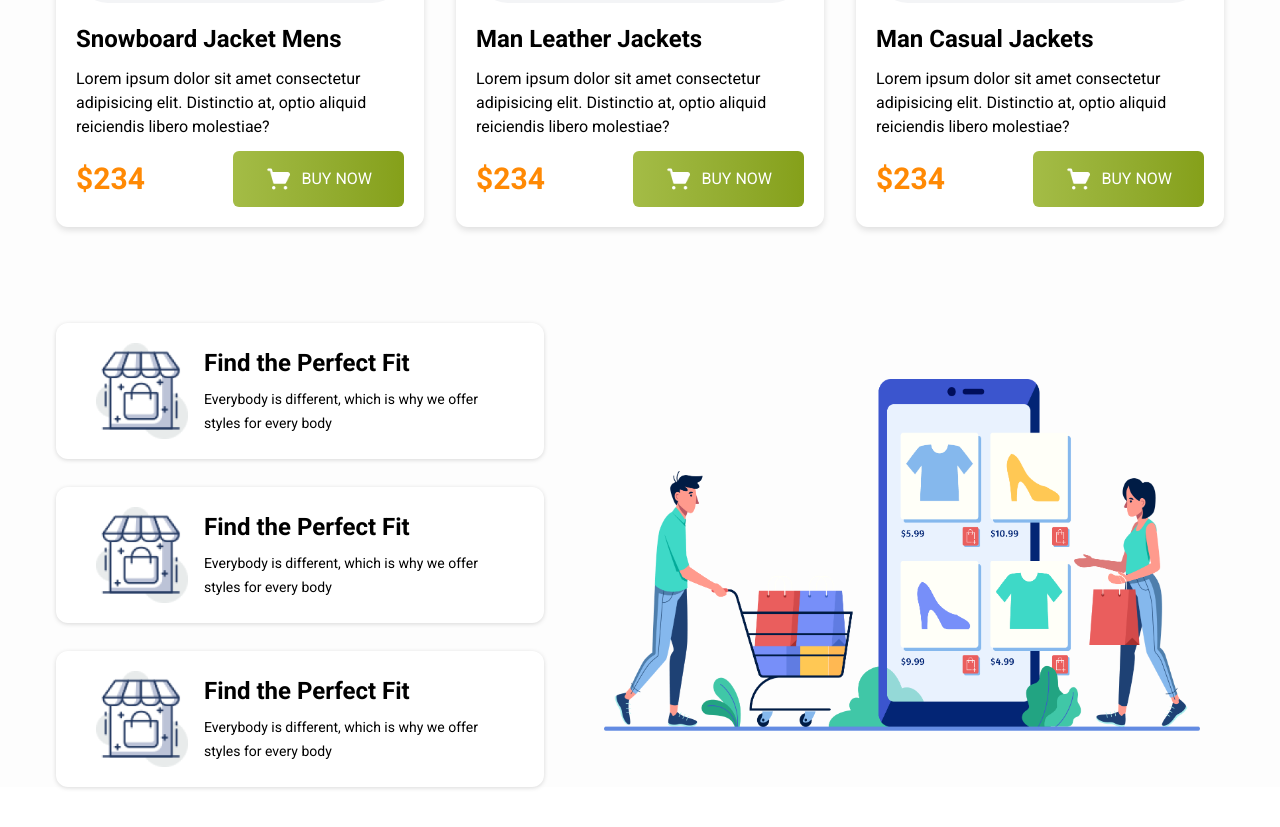
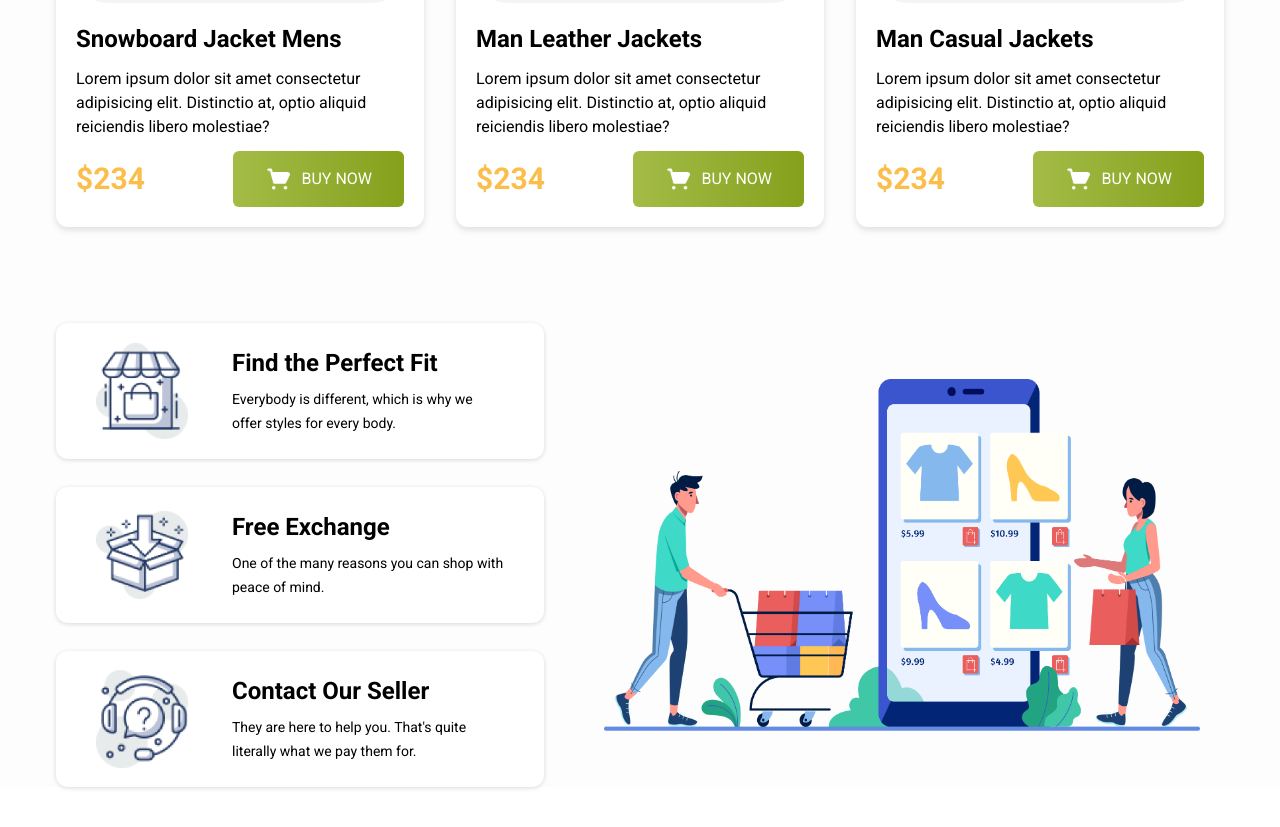
Before and after one commit to Xunaeid/penguin-fashion, a plain HTML site: page index.html in a window 1280 px wide. Shown: the part 1925-2752 px from the top of the page. Drawn offline with nearby package versions, Linux system fonts and the light colour scheme.

Commit message:
improved overall design

```diff
--- a/index.html
+++ b/index.html
@@ -34,15 +34,16 @@
             </div>
         </nav>
 
-        <section class="flex gap-50 pt-20 mx-auto max-w-292 items-center">
-            <div class="max-w-120 ">
-                <h1 class="leading-15 font-bebas uppercase text-5xl text-orange-400"><span>Be the penguins</span> <br> <span class="text-black">of winter</span></h1>
+        <section class="flex gap-50 pt-20 relative mx-auto max-w-292 items-center">
+            <div class="max-w-120 pt-40">
+                <h1 class="leading-20 font-bebas uppercase text-7xl text-[#FABE4C]"><span>Be the penguins</span> <br> <span class="text-black">of winter</span></h1>
                 <p class="pb-6">Lorem ipsum dolor sit amet consectetur adipisicing elit. Molestiae delectus quis tenetur! Perferendis ex possimus ratione delectus? Velit, fugiat quasi! </p>
                 <button class="h-14 py-3 px-8 rounded-md text-white flex gap-2 items-center hover:translate-y-1 transition-transform bg-gradient-to-r from-[#A4BC46] to-[#85A019]"><img class="max-h-7" src="icons/shopping-cart 1.png" alt=""> BUY NOW</button>
             </div>
             <div >
                 <!-- <img class="lg:max-h-511  top-44 absolute " src="images/model.png" alt=""> -->
-                <img src="images/model.png" alt="">
+                <img class="absolute max-h-110 z-0 top-40 left-170" src="icons/bg2.png" alt="">
+                <img class="absolute min-h-150 z-1 top-28" src="images/model.png" alt="">
             </div>
         </section>
     </header>
@@ -56,7 +57,7 @@
                     <div class="bg-gray-100 flex justify-center p-5 rounded-4xl" ><img class="max-h-62" src="images/jacket-1.png" alt=""></div>
                     <h3 class="pt-5 font-bold text-2xl">Yellow Coat Jacket</h3>
                     <p class="py-3">Lorem ipsum dolor sit amet consectetur adipisicing elit. Distinctio at, optio aliquid reiciendis libero molestiae?</p>
-                    <div class="flex justify-between items-center"><p class="text-3xl text-orange-400 font-bold">$234</p>
+                    <div class="flex justify-between items-center"><p class="text-3xl text-[#FABE4C] font-bold">$234</p>
                          <button class="h-14 py-3 px-8 rounded-md text-white flex gap-2 items-center hover:translate-y-1 transition-transform bg-gradient-to-r from-[#A4BC46] to-[#85A019]"><img class="max-h-7" src="icons/shopping-cart 1.png" alt=""> BUY NOW</button>
                     </div>
                 </div>
@@ -65,7 +66,7 @@
                     <div class="bg-gray-100 flex justify-center p-5 rounded-4xl" ><img class="max-h-62" src="images/jacket-2.png" alt=""></div>
                     <h3 class="pt-5 font-bold text-2xl">Ladies Jacket</h3>
                     <p class="py-3">Lorem ipsum dolor sit amet consectetur adipisicing elit. Distinctio at, optio aliquid reiciendis libero molestiae?</p>
-                    <div class="flex justify-between items-center"><p class="text-3xl text-orange-400 font-bold">$234</p>
+                    <div class="flex justify-between items-center"><p class="text-3xl text-[#FABE4C] font-bold">$234</p>
                          <button class="h-14 py-3 px-8 rounded-md text-white flex gap-2 items-center hover:translate-y-1 transition-transform bg-gradient-to-r from-[#A4BC46] to-[#85A019]"><img class="max-h-7" src="icons/shopping-cart 1.png" alt=""> BUY NOW</button>
                     </div>
                 </div>
@@ -74,7 +75,7 @@
                     <div class="bg-gray-100 flex justify-center p-5 rounded-4xl" ><img class="max-h-62" src="images/jacket-3.png" alt=""></div>
                     <h3 class="pt-5 font-bold text-2xl">Woman Leather Jacket</h3>
                     <p class="py-3">Lorem ipsum dolor sit amet consectetur adipisicing elit. Distinctio at, optio aliquid reiciendis libero molestiae?</p>
-                    <div class="flex justify-between items-center"><p class="text-3xl text-orange-400 font-bold">$234</p>
+                    <div class="flex justify-between items-center"><p class="text-3xl text-[#FABE4C] font-bold">$234</p>
                          <button class="h-14 py-3 px-8 rounded-md text-white flex gap-2 items-center hover:translate-y-1 transition-transform bg-gradient-to-r from-[#A4BC46] to-[#85A019]"><img class="max-h-7" src="icons/shopping-cart 1.png" alt=""> BUY NOW</button>
                     </div>
                 </div>
@@ -90,7 +91,7 @@
                     <div class="bg-gray-100 flex justify-center p-5 rounded-4xl" ><img class="max-h-62" src="images/jacket-4.png" alt=""></div>
                     <h3 class="pt-5 font-bold text-2xl">Snowboard Jacket Mens</h3>
                     <p class="py-3">Lorem ipsum dolor sit amet consectetur adipisicing elit. Distinctio at, optio aliquid reiciendis libero molestiae?</p>
-                    <div class="flex justify-between items-center"><p class="text-3xl text-orange-400 font-bold">$234</p>
+                    <div class="flex justify-between items-center"><p class="text-3xl text-[#FABE4C] font-bold">$234</p>
                          <button class="h-14 py-3 px-8 rounded-md text-white flex gap-2 items-center hover:translate-y-1 transition-transform bg-gradient-to-r from-[#A4BC46] to-[#85A019]"><img class="max-h-7" src="icons/shopping-cart 1.png" alt=""> BUY NOW</button>
                     </div>
                 </div>
@@ -99,7 +100,7 @@
                     <div class="bg-gray-100 flex justify-center p-5 rounded-4xl" ><img class="max-h-62" src="images/jacket-5.png" alt=""></div>
                     <h3 class="pt-5 font-bold text-2xl">Man Leather Jackets</h3>
                     <p class="py-3">Lorem ipsum dolor sit amet consectetur adipisicing elit. Distinctio at, optio aliquid reiciendis libero molestiae?</p>
-                    <div class="flex justify-between items-center"><p class="text-3xl text-orange-400 font-bold">$234</p>
+                    <div class="flex justify-between items-center"><p class="text-3xl text-[#FABE4C] font-bold">$234</p>
                          <button class="h-14 py-3 px-8 rounded-md text-white flex gap-2 items-center hover:translate-y-1 transition-transform bg-gradient-to-r from-[#A4BC46] to-[#85A019]"><img class="max-h-7" src="icons/shopping-cart 1.png" alt=""> BUY NOW</button>
                     </div>
                 </div>
@@ -108,7 +109,7 @@
                     <div class="bg-gray-100 flex justify-center p-5 rounded-4xl" ><img class="max-h-62" src="images/jacket-6.png" alt=""></div>
                     <h3 class="pt-5 font-bold text-2xl">Man Casual Jackets</h3>
                     <p class="py-3">Lorem ipsum dolor sit amet consectetur adipisicing elit. Distinctio at, optio aliquid reiciendis libero molestiae?</p>
-                    <div class="flex justify-between items-center"><p class="text-3xl text-orange-400 font-bold">$234</p>
+                    <div class="flex justify-between items-center"><p class="text-3xl text-[#FABE4C] font-bold">$234</p>
                          <button class="h-14 py-3 px-8 rounded-md text-white flex gap-2 items-center hover:translate-y-1 transition-transform bg-gradient-to-r from-[#A4BC46] to-[#85A019]"><img class="max-h-7" src="icons/shopping-cart 1.png" alt=""> BUY NOW</button>
                     </div>
                 </div>
@@ -118,27 +119,27 @@
 
         <section class="flex gap-15 items-center mx-auto max-w-292 mt-24 mb-220">
             <div class="flex flex-col gap-7">
-                <div class="bg-[#ffffff] rounded-xl max-w-122 max-h-34 drop-shadow-sm flex items-center gap-4 p-10">
+                <div class="bg-[#ffffff] rounded-xl max-w-122 max-h-34 drop-shadow-sm flex items-center gap-11 p-10">
                     <img class="max-w-23" src="icons/house.png" alt="">
                     <div>
                         <h3 class="text-2xl mb-2 font-bold">Find the Perfect Fit</h3>
-                        <p class="text-sm leading-6 ">Everybody is different, which is why we offer styles for every body</p>
+                        <p class="text-sm leading-6 ">Everybody is different, which is why we offer styles for every body.</p>
                     </div>
                 </div>
 
-                <div class="bg-[#ffffff] rounded-xl max-w-122 max-h-34 drop-shadow-sm flex items-center gap-4 p-10">
-                    <img class="max-w-23" src="icons/house.png" alt="">
+                <div class="bg-[#ffffff] rounded-xl max-w-122 max-h-34 drop-shadow-sm flex items-center gap-11 p-10">
+                    <img class="max-w-23" src="icons/box.png" alt="">
                     <div>
-                        <h3 class="text-2xl mb-2 font-bold">Find the Perfect Fit</h3>
-                        <p class="text-sm leading-6 ">Everybody is different, which is why we offer styles for every body</p>
+                        <h3 class="text-2xl mb-2 font-bold">Free Exchange</h3>
+                        <p class="text-sm leading-6 ">One of the many reasons you can shop with peace of mind.</p>
                     </div>
                 </div>
 
-                <div class="bg-[#ffffff] rounded-xl max-w-122 max-h-34 drop-shadow-sm flex items-center gap-4 p-10">
-                    <img class="max-w-23" src="icons/house.png" alt="">
+                <div class="bg-[#ffffff] rounded-xl max-w-122 max-h-34 drop-shadow-sm flex items-center gap-11 p-10">
+                    <img class="max-w-23" src="icons/question.png" alt="">
                     <div>
-                        <h3 class="text-2xl mb-2 font-bold">Find the Perfect Fit</h3>
-                        <p class="text-sm leading-6 ">Everybody is different, which is why we offer styles for every body</p>
+                        <h3 class="text-2xl mb-2 font-bold">Contact Our Seller</h3>
+                        <p class="text-sm leading-6 ">They are here to help you. That's quite literally what we pay them for.</p>
                     </div>
                 </div>
             </div>
```
